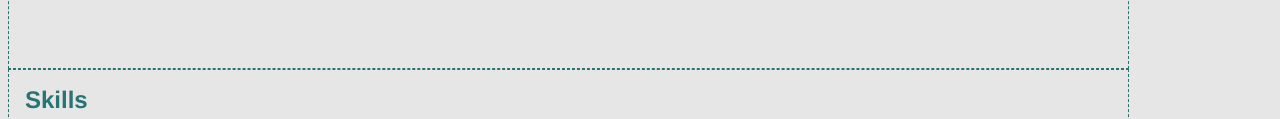
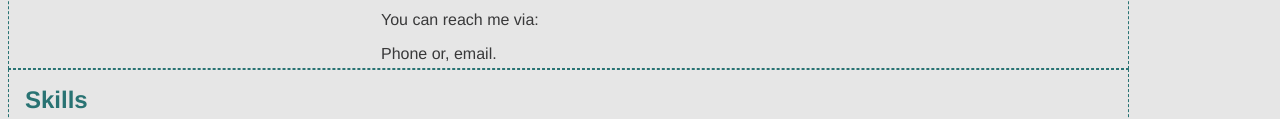
Before and after one commit to justinthuffman/justinthuffman.github.io, a plain HTML site: page index.html in a window 1280 px wide. Shown: the part 681-800 px from the top of the page. Drawn offline with Linux system fonts and the light colour scheme.

Commit message:
added phone and email

```diff
--- a/index.html
+++ b/index.html
@@ -28,6 +28,9 @@
             <h2>About Me</h2>
             <a name="AboutMe"></a>
             <p> Tech passionate since birth, the first instance I remember of getting in “big trouble,” was from taking apart my parents’ brand-new ED Betamax VCR at age 8 to “see how it worked.” From building my first computer to play Doom in 1994, to learning about routers, hubs, and switches in the late 90s to host LAN parties with my friends, video games drove my passion for all things tech. This fervent affinity for all things has led to many rewarding opportunities, building, maintaining, and developing networks, websites, programs, and apps. When I’m not working in technology you can find my playing on and in it. Weekends find me overclocking and benchmarking my PC for the fastest speeds possible to coding and wiring an Arduino to open my garage door with my phone: I love to tinker. Recesses from all things digital include spinning vinyl from my collection (usually jazz), enjoying a home or craft brew, or embarking a tasty food adventure around town.</p>
+            <p>You can reach me via: </p>
+            <a href="tel:6146538285">Phone</a>
+            <a href="mailto:justin.t.huffman@gmail.com">or, email.</a>
         </section>
                 <div class="socialbox">
                     <h2>Find Me Online</h2>
```
